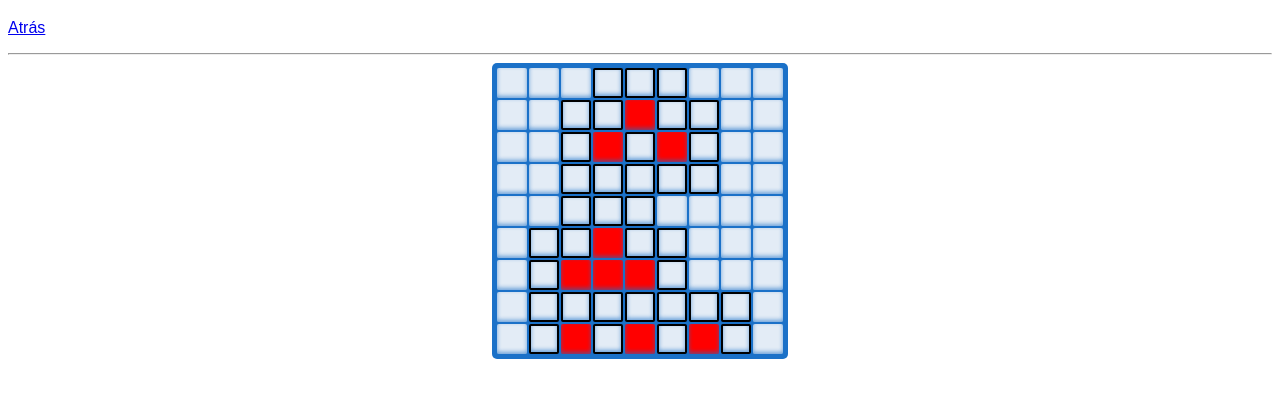
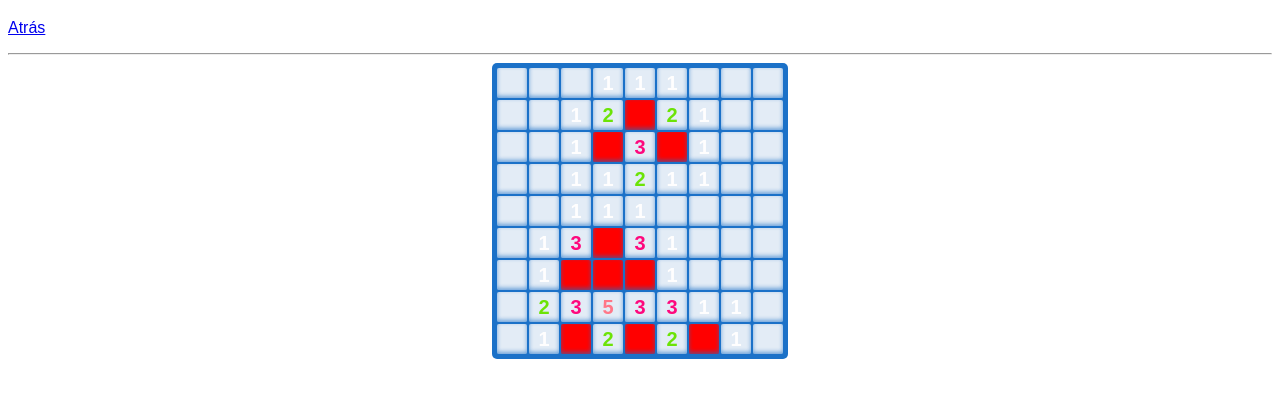
Before and after one commit to eduard02-coder/tp2-js, a website built with Vite: page minesweeper/index.html in a window 1280 px wide. Both pictures are taken after a click on the button "EMPEZAR". Shown: the part 61-458 px from the top of the page. Built offline with nearby package versions, Linux system fonts and the light colour scheme.

Commit message:
self opening of clear tiles algorithm completed

```diff
--- a/minesweeper/assets/style/main.scss
+++ b/minesweeper/assets/style/main.scss
@@ -78,6 +78,49 @@ body.minesweeper {
           > div {
             border-radius: 2px;
             box-shadow: inset 0 -2px 4px #1b71c89c;
+            display: flex;
+            justify-content: center;
+            align-items: center;
+            cursor: default;
+
+            > p {
+              width: fit-content;
+              line-height: 100%;
+              font-weight: bolder;
+              font-size: 20px;
+
+              &.mines-around-1 {
+                color: #fffefe;
+              }
+
+              &.mines-around-2 {
+                color: #6ce307;
+              }
+
+              &.mines-around-3 {
+                color: #fe087d;
+              }
+
+              &.mines-around-4 {
+                color: #d0a510;
+              }
+
+              &.mines-around-5 {
+                color: #ff7788;
+              }
+
+              &.mines-around-6 {
+                color: #66cccc;
+              }
+
+              &.mines-around-7 {
+                color: #4f0404;
+              }
+
+              &.mines-around-8 {
+                color: #132603;
+              }
+            }
 
             &.closed {
               background-color: #e3ecf6;
--- a/minesweeper/ts/game/game.ts
+++ b/minesweeper/ts/game/game.ts
@@ -4,7 +4,7 @@ interface tileType {
   dom: HTMLElement;
   mined: boolean;
   open: boolean;
-  surrMines: number;
+  minesAround: number;
 }
 
 interface tileSurroundingType {
@@ -106,9 +106,15 @@ class MineSweeper {
       for (let k of keys) {
         if (surrounding[k] !== null) {
           if (!(surrounding[k] as tileType).mined) {
-            (surrounding[k] as tileType).dom.style.border = '2px solid black';
+            (surrounding[k] as tileType).minesAround += 1;
           }
         }
+      }
+    }
+
+    for (let tile of this.#tileArray) {
+      if (tile.minesAround) {
+        tile.dom.innerHTML = `<p class = "mines-around-${tile.minesAround}">${tile.minesAround}</p>`;
       }
     }
   }
@@ -129,13 +135,11 @@ class MineSweeper {
         dom: newDiv,
         open: false,
         mined: false,
-        surrMines: 0,
+        minesAround: 0,
       };
       this.#tileArray.push(tile);
 
       newDiv.className = 'closed';
-      const p = document.createElement('p');
-      newDiv.append(p);
     }
 
     this.#board.style.display = 'grid';
@@ -179,6 +183,24 @@ class MineSweeper {
         } else {
           // --- set tile open
           tile.dom.className = 'open';
+
+          if (!tile.minesAround) {
+            // --- get the tiles around it
+            const tilesAround = this.#tileSurrounding(tile);
+            const keys = Object.keys(
+              tilesAround,
+            ) as (keyof typeof tilesAround)[];
+
+            for (let k of keys) {
+              if (tilesAround[k]) {
+                if (!(tilesAround[k] as tileType).open) {
+                  if (!(tilesAround[k] as tileType).mined) {
+                    (tilesAround[k] as tileType).dom.click();
+                  }
+                }
+              }
+            }
+          }
         }
       });
     }
```
